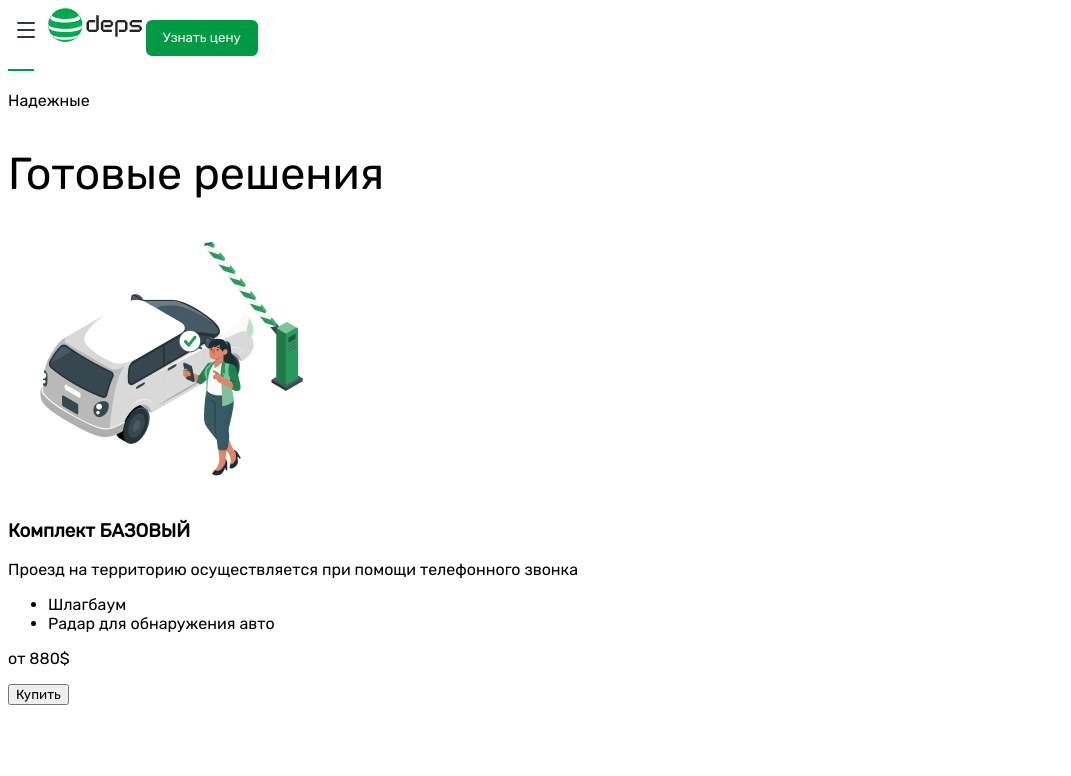
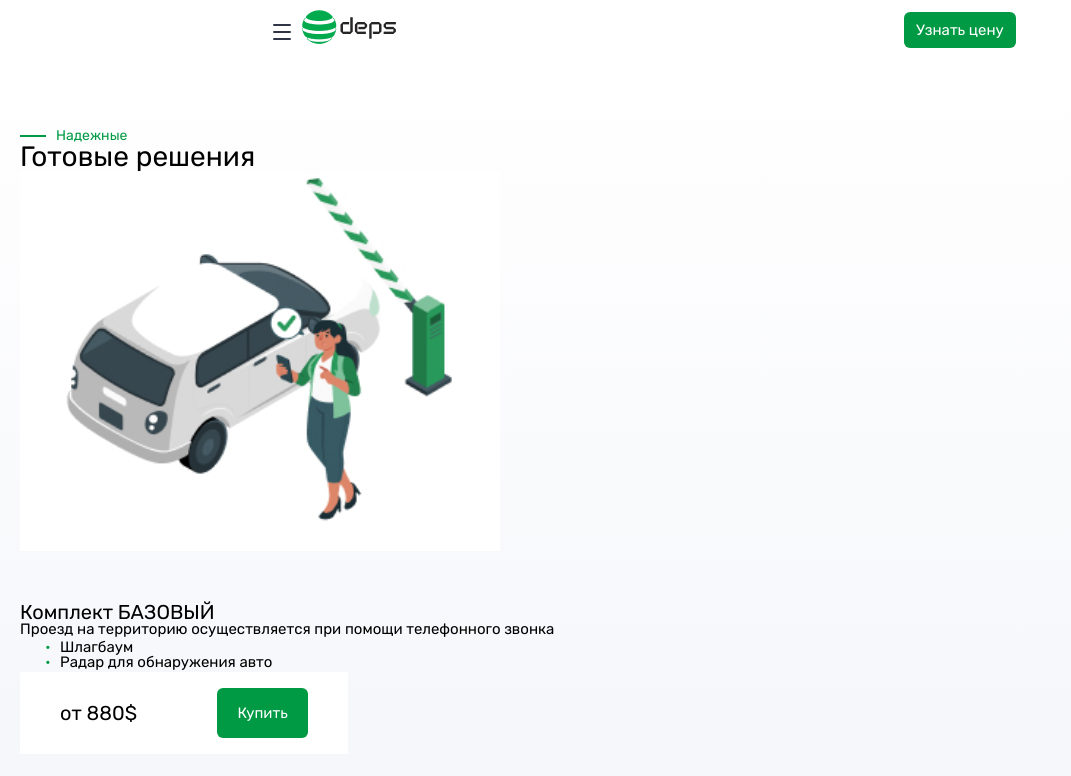
Before and after one commit to Teameight186/Rubezh_Control_2, a plain HTML site: page index.html in a window 1280 px wide. Shown: the whole page, without its empty margins (0-1071 px from the left). Drawn offline with Linux system fonts and the light colour scheme.

Commit message:
second commit

```diff
--- a/index.html
+++ b/index.html
@@ -3,13 +3,16 @@
 <head>
     <meta charset="UTF-8">
     <meta name="viewport" content="width=device-width, initial-scale=1.0">
+    <link rel="stylesheet" href="normalize.css">
     <link href="style.css" rel="stylesheet">
-    <title>Мазкун Андрей 221-326</title>
+     <title>Мазкун Андрей 221-326</title>
 </head>
 <body>
     <header>
-        <button class="menu_button"><img src="img/menu.svg" alt=""></button>
-        <a href=""><img src="img/logo 1.png" alt=""></a>
+        <div>
+            <button class="menu_button"><img src="img/menu.svg" alt=""></button>
+            <a href=""><img src="img/logo 1.png" alt=""></a>
+        </div>
         <button class="price">Узнать цену</button>
     </header>
     <main>
@@ -17,16 +20,16 @@
             <h1 class="sr-only">Информация</h1>
 
             <div>
-                <div>
+                <div class="green_line">
                     <img src="img/Line 5.svg" alt="">
-                    <p>Надежные</p>
+                    <p class="green_text">Надежные</p>
                 </div>
 
                 <h2>Готовые решения</h2>
-                <img src="img/Group 13.jpg" alt="">
+                <img src="img/Group 13.jpg" class="car" alt="">
             </div>
 
-            <div>
+            <div class="block_2">
                 <h3>Комплект БАЗОВЫЙ</h3>
                 <p>Проезд на территорию осуществляется при помощи телефонного звонка</p>
                 <ul>
@@ -34,9 +37,9 @@
                     <li>Радар для обнаружения авто</li>
                 </ul>
 
-                <div>
+                <div class="botm_div">
                     <p>от 880$</p>
-                    <button>Купить</button>
+                    <button class="buy_button">Купить</button>
                 </div>
             </div>
         </section>
--- /dev/null
+++ b/normalize.css
@@ -0,0 +1,42 @@
+html, body, div, span, applet, object, iframe,
+h1, h2, h3, h4, h5, h6, p, blockquote, pre,
+a, abbr, acronym, address, big, cite, code,
+del, dfn, em, img, ins, kbd, q, s, samp,
+small, strike, strong, sub, sup, tt, var,
+b, u, i, center,
+dl, dt, dd, ol,
+fieldset, form, label, legend,
+table, caption, tbody, tfoot, thead, tr, th, td,
+article, aside, canvas, details, embed,
+figure, figcaption, footer, header, hgroup,
+menu, nav, output, ruby, section, summary,
+time, mark, audio, video {
+	margin: 0;
+	padding: 0;
+	border: 0;
+	font-size: 62.5%;
+	vertical-align: baseline;
+}
+/* HTML5 display-role reset for older browsers */
+article, aside, details, figcaption, figure,
+footer, header, hgroup, menu, nav{
+	display: block;
+}
+body{
+	line-height: 1;
+}
+ol, ul {
+	list-style: none;
+}
+blockquote, q {
+	quotes: none;
+}
+blockquote:before, blockquote:after,
+q:before, q:after {
+	content: '';
+	content: none;
+}
+table {
+	border-collapse: collapse;
+	border-spacing: 0;
+}
--- a/style.css
+++ b/style.css
@@ -5,26 +5,94 @@ body{
 }
 button{
     font-family: 'Rubik', sans-serif;
+    font-size: 1.5rem;
+    color: white;
+    border-radius: 6px;
+    border: 0;
+    background-color: #009A44;
 }
+section{
+    padding-top: 50px;
+    padding-bottom: 50px;
+}
+
+
+main{
+    background: linear-gradient(to bottom, #FFFFFF, #F5F6FA);
+    padding: 20px;
+}
+
+header{
+    display: flex;
+    align-items: center;
+    justify-content: space-around;
+    padding: 10px;
+}
+
 
 h2{
     font-weight: 500;
     font-size: 2.8rem;
 }
 
+p{
+    font-size: 1.5rem;
+}
+
+h3{
+    font-size: 2rem;
+    font-weight: 500;
+}
+li{
+    font-size: 1.5rem;
+
+}
+
+ul {
+    list-style-type: none; /* Убираем стандартные маркеры */
+  }
+
+  li::before {
+    content: "•"; /* Устанавливаем желаемый символ маркера */
+    color: #009A44; /* Устанавливаем цвет маркера */
+    display: inline-block;
+    width: 1em; /* Можно настроить размер маркера */
+    margin-left: -1em; /* Отрицательное смещение для замены маркера */
+  }
+
+.green_text{
+    font-size: 1.4rem;
+    color: #009A44;
+    padding-left: 10px;
+}
+
+.green_line{
+    display: flex;
+    flex-direction: row;
+    align-items: center;
+}
+
+.car{
+    max-width: 480px;
+    width: 80%;
+    min-width: 328px;
+}
+
+.block_2{
+    margin-top: 50px;
+}
+
 .price{
     width: 112px;
     height: 36px;
-    color: white;
-    border-radius: 6px;
-    border: 0;
-    background-color: #009A44;
+
 }
 
 .menu_button{
     border: 0;
     background-color: transparent;
 }
+
 
 .sr-only {
     position: absolute;
@@ -38,3 +106,22 @@ h2{
     clip: rect(0 0 0 0);
     overflow: hidden;
   }
+
+  .buy_button{
+    height: 50px;
+    width: 91px;
+  }
+
+.botm_div{
+    display: flex;
+    align-items: center;
+    justify-content: space-around;
+    height: 82px;
+    width: 328px;
+    background-color: white;
+}
+
+.botm_div p{
+    font-weight: 500;
+    font-size: 2rem;
+}
```
